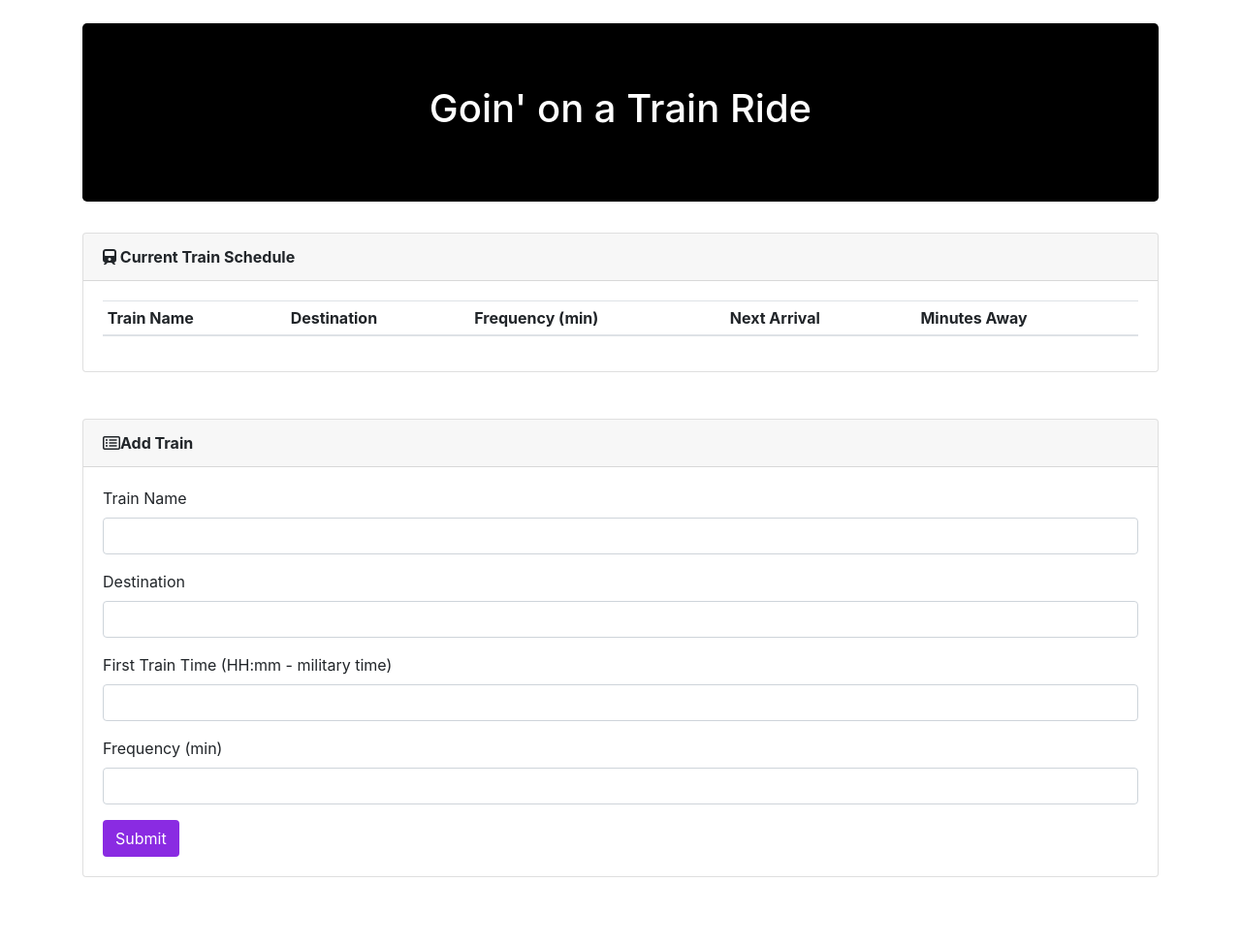
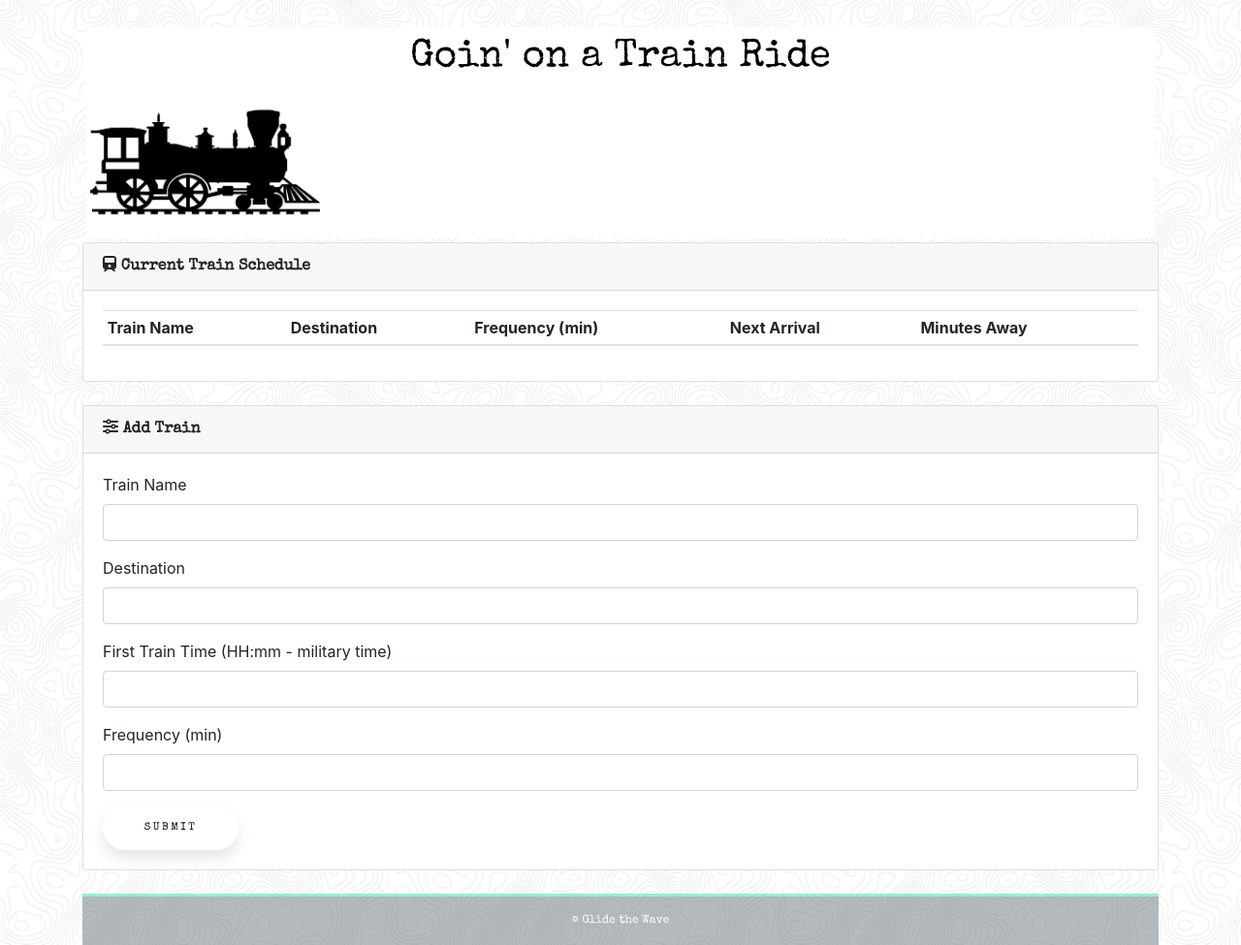
Before and after one commit to bleauwonder/Train-Scheduler, a plain HTML site: page index.html in a window 1280 px wide. Shown: the whole page at 97% size. Before the commit the page ends 905 px from the top, so only its background shows below. Drawn offline with nearby package versions, Linux system fonts and the light colour scheme; no server answers.

Commit message:
css adjustments

```diff
--- a/assets/CSS/style.css
+++ b/assets/CSS/style.css
@@ -1,6 +1,12 @@
+body {
+    background-image: url("../topography/topography.png");
+    margin: auto;
+}
+
 .jumbotron {
-    background-color: black;
-    color: white;
+    font-family: 'Special Elite', cursive;
+    background-color: white;
+    color: black;
 }
 
 .details {
@@ -10,6 +16,38 @@
 }
 
 #add-time {
-    background-color: blueviolet;
-    color: white;
+    width: 140px;
+    height: 45px;
+    font-family: 'Special Elite', cursive;
+    font-size: 11px;
+    text-transform: uppercase;
+    letter-spacing: 2.5px;
+    font-weight: 500;
+    color: #000;
+    background-color: #fff;
+    border: none;
+    border-radius: 45px;
+    box-shadow: 0px 8px 15px rgba(0, 0, 0, 0.1);
+    transition: all 0.3s ease 0s;
+    cursor: pointer;
+    outline: none;
 }
+
+#add-time:hover {
+    background-color: #2EE59D;
+    box-shadow: 0px 15px 20px rgba(46, 229, 157, 0.4);
+    color: #fff;
+    transform: translateY(-7px);
+  }
+.card-header {
+
+    font-family: 'Special Elite', cursive;
+}
+
+footer {
+    border-top : 3px solid #2EE59D;
+    font-family: 'Special Elite', cursive;
+    font-size: 12px;
+    width: 100%;
+    opacity: .5;
+}
--- a/assets/Javascript/train-logic.js
+++ b/assets/Javascript/train-logic.js
@@ -105,9 +105,11 @@
         // First Time (pushed back 1 year to make sure it comes before current time)
         var start = moment(start, "HH:mm").subtract(1, "years");
         console.log(start);
+
         // Difference between the times
         var diffTime = moment().diff(moment(start), "minutes");
         console.log("DIFFERENCE IN TIME: " + diffTime);
+
         // Time apart (remainder)
         var tRemainder = diffTime % frequency;
         console.log(tRemainder);
@@ -116,11 +118,11 @@
         console.log("MINUTES TILL TRAIN: " + tMinutesTillTrain);
         // To calculate the next arrival
         var nextArrival = moment().add(tMinutesTillTrain, "minutes").format("h:mm");
-        console.log("ARRIVAL TIME: " + moment(nextArrival));
+        console.log("ARRIVAL TIME: " + moment(nextArrival).format("hh:mm"));
 
         // Calculate how many minutes until arrival
-        var minAway = moment(start, 'HH:mm').add(frequency, 'minutes').format("HH:mm")
-        console.log(minAway);
+        // var minAway = moment(start, 'HH:mm').add(frequency, 'minutes').format("HH:mm")
+        // console.log(minAway);
 
         // Create the new row
         var newRow = $("<tr>").append(
--- a/index.html
+++ b/index.html
@@ -6,8 +6,10 @@
   <title>Train Scheduler</title>
   <!-- Bootstrap CSS CDN  -->
   <link rel="stylesheet" href="https://cdnjs.cloudflare.com/ajax/libs/twitter-bootstrap/4.0.0/css/bootstrap.min.css"/>
+  <link href="https://fonts.googleapis.com/css?family=Special+Elite&display=swap" rel="stylesheet">
   <script src="https://kit.fontawesome.com/12441edcb3.js"></script>
   <link rel="stylesheet" type="text/css" href="assets/css/style.css">
+
 
 </head>
 
@@ -16,10 +18,10 @@
   <div class="container">
     <br>
     <!-- Jumbotron -->
-    <div class="jumbotron">
+    <div class="jumbotron m-1 pt-2 p-1 shadow">
       <h1 class="text-center">Goin' on a Train Ride</h1>
+      <img id="trainSilo" src="assets/trainSilo.png" alt="train engine silohouette" height="150px">
     </div>
-
 
     <div class="row">
       <div class="col-sm-12">
@@ -28,7 +30,7 @@
         <div class="card mb-4">
           <div class="card-header">
             <strong>
-            <i class="fas fa-train"></i> Current Train Schedule</strong>
+            <i class="fas fa-train"></i>  Current Train Schedule</strong>
           </div>
         <div class="card-body">
           <table class="table table-sm table-hover" id="train-table">
@@ -48,13 +50,13 @@
         </div>
       </div>
     </div>
-    <br>
+
     <div class="row">
       <div class="col-sm-12">
         <div class="card">
           <div class="card-header">
             <strong>
-                <i class="fa fa-list-alt"></i>Add Train</strong>
+                <i class="fa fa-sliders-h"></i> Add Train</strong>
         </div>
           <div class="card-body">
             <form role="form">
@@ -81,11 +83,11 @@
         </div>
       </div>
       </div>
+          <br>
 
-
-
-
-
+      <footer class="page-footer text-white bg-secondary">
+          <div class="footer-copyright text-center py-3">© Glide the Wave</div>
+      </footer>
 
     <script src="https://code.jquery.com/jquery.js"></script>
    <!-- Added Moment JS -->
```
Also changed, not shown: assets/funky-lines/funky-lines.png (added), assets/funky-lines/readme.txt (added), assets/topography/readme.txt (added), assets/topography/topography.png (added), assets/trainSilo.png (added), 1 other file.
